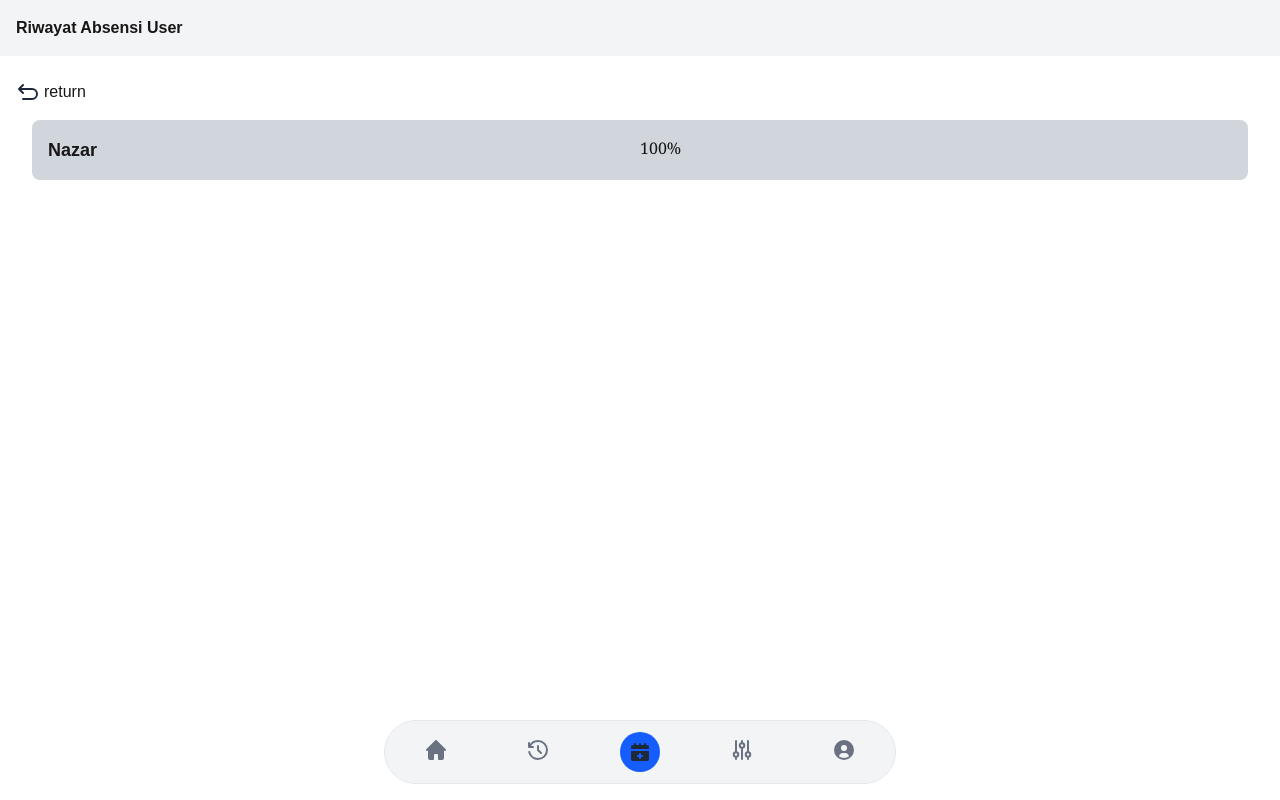
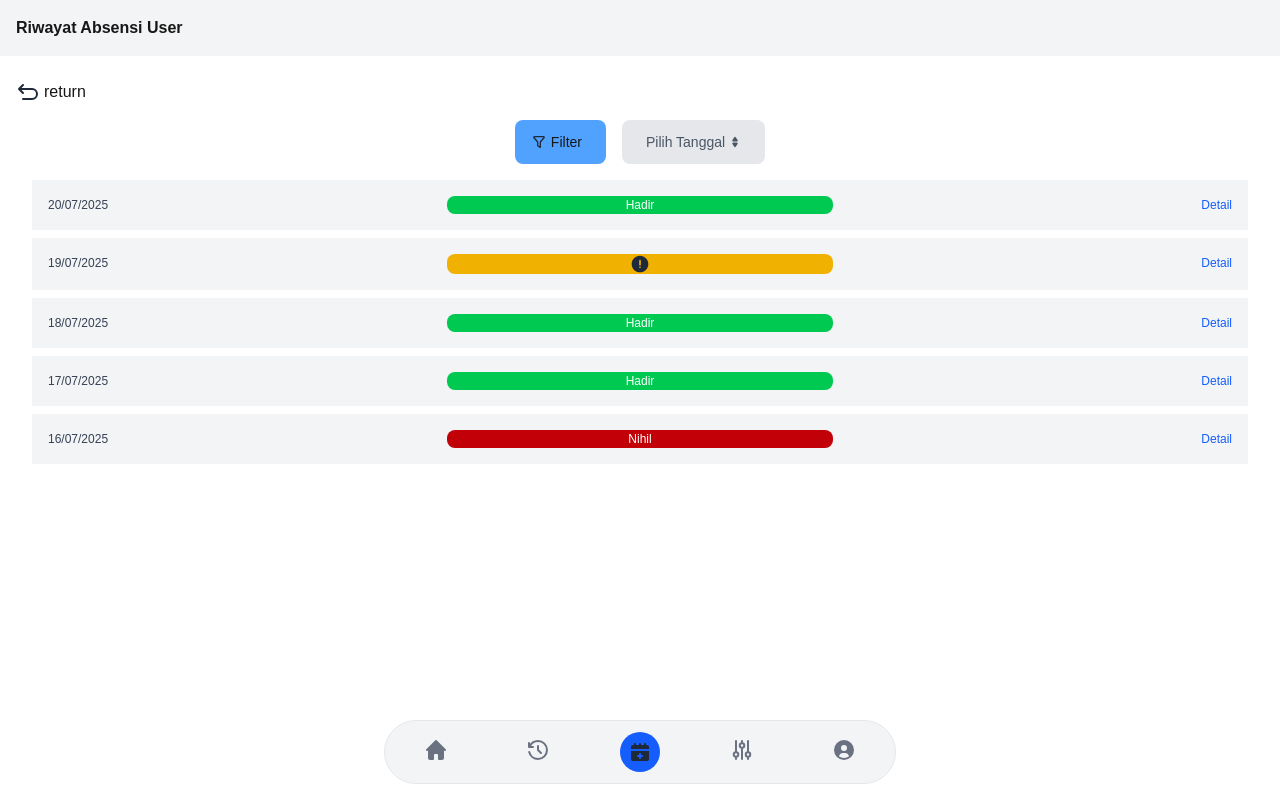
Before and after one commit to Nazarnazz/hrms-ui, a Next.js app: page /user/riwayat in a window 1280 px wide. Built offline with nearby package versions, Linux system fonts and the light colour scheme.

Commit message:
pembaruan halaman riwayat absensi user

```diff
--- a/src/app/admin/riwayat/page.js
+++ b/src/app/admin/riwayat/page.js
@@ -3,8 +3,9 @@ export default function Riwayat() {
   return (
     <>
       <Layout>
-        <div className="p-4">
-          <div className="p-4 rounded-lg dark:border-gray-700 mt-14">
+        <div className="p-4 mt-12">
+          <span className="text-[25px] mt-4 ">Riwayat Absensi</span>
+          <div className="py-4 rounded-lg dark:border-gray-700 ">
             <div className="relative overflow-x-auto shadow-md sm:rounded-lg">
               <table className="w-full text-sm text-left rtl:text-right text-gray-500 dark:text-gray-400">
                 <thead className="text-xs text-gray-700 uppercase bg-gray-50 dark:bg-gray-700 dark:text-gray-400">
--- a/src/app/components/menu-items/navbar.js
+++ b/src/app/components/menu-items/navbar.js
@@ -33,7 +33,7 @@ export default function Navbar({ toggleSidebar }) {
               </button>
               <a href="https://flowbite.com" className="flex ms-2 md:me-24">
                 <img src="https://flowbite.com/docs/images/logo.svg" className="h-8 me-3" alt="FlowBite Logo" />
-                <span className="self-center text-xl font-semibold sm:text-2xl whitespace-nowrap dark:text-white">Flowbite</span>
+                <span className="self-center text-xl font-semibold sm:text-2xl whitespace-nowrap dark:text-white">WPR</span>
               </a>
             </div>
             <div className="flex items-center">
--- a/src/app/components/menu-items/sidebar.js
+++ b/src/app/components/menu-items/sidebar.js
@@ -1,6 +1,12 @@
 import Link from "next/link";
+import { usePathname } from "next/navigation";
 
 export default function Sidebar({ isOpen }) {
+  const pathname = usePathname();
+  const linkClass = (path) =>
+    pathname === path
+      ? "flex items-center p-2 text-gray-900 rounded-lg bg-gray-200 dark:bg-gray-500 dark:text-white hover:bg-gray-100 dark:hover:bg-gray-700 group"
+      : "flex items-center p-2 text-gray-900 rounded-lg dark:text-white hover:bg-gray-100 dark:hover:bg-gray-700 group";
   const menuItems = [
     {
       icon: (
@@ -9,7 +15,7 @@ export default function Sidebar({ isOpen }) {
         </svg>
       ),
       label: "Dashboard",
-      path: " /admin/dashboard ",
+      path: "/admin/dashboard",
     },
     {
       icon: (
@@ -24,7 +30,7 @@ export default function Sidebar({ isOpen }) {
         </svg>
       ),
       label: "Riwayat Absensi",
-      path: " /admin/riwayat ",
+      path: "/admin/riwayat",
     },
     {
       icon: (
@@ -34,7 +40,7 @@ export default function Sidebar({ isOpen }) {
         </svg>
       ),
       label: "Lokasi",
-      path: " /admin/lokasi ",
+      path: "/admin/lokasi",
     },
     {
       icon: (
@@ -48,7 +54,7 @@ export default function Sidebar({ isOpen }) {
         </svg>
       ),
       label: "Users",
-      path: " /admin/users ",
+      path: "/admin/users",
     },
     {
       icon: (
@@ -57,7 +63,7 @@ export default function Sidebar({ isOpen }) {
         </svg>
       ),
       label: "Log Out",
-      path: " /logout ",
+      path: "/",
     },
   ];
   return (
@@ -71,7 +77,7 @@ export default function Sidebar({ isOpen }) {
           <ul className="space-y-2 font-medium">
             {menuItems.map((item) => (
               <li key={item.path}>
-                <Link href={item.path} className="flex items-center p-2 text-gray-900 rounded-lg dark:text-white hover:bg-gray-100 dark:hover:bg-gray-700 group">
+                <Link href={item.path} className={linkClass(item.path)} data={item.path}>
                   {item.icon}
                   <span className="ms-3">{item.label}</span>
                 </Link>
--- a/src/app/user/riwayat/page.js
+++ b/src/app/user/riwayat/page.js
@@ -12,11 +12,56 @@ export default function Riwayat() {
             </svg>
             <span className="ml-1">return</span>
           </div>
-          <div className="p-4 rounded-lg bg-gray-300 dark:bg-gray-600 m-4">
-            <div className="grid grid-cols-2">
-              <span className="font-bold text-lg">Nazar</span>
-              <span className="text-md font-serif">100%</span>
+          <div className="my-4">
+            <div className="flex justify-content gap-4 justify-center">
+              <div className="flex bg-blue-400 py-3 pr-6 pl-4 rounded-lg text-sm">
+                <svg class="w-4 h-4 mr-1 mt-0.5 text-gray-800 dark:text-white" aria-hidden="true" xmlns="http://www.w3.org/2000/svg" width="24" height="24" fill="none" viewBox="0 0 24 24">
+                  <path
+                    stroke="currentColor"
+                    stroke-linecap="round"
+                    stroke-width="2"
+                    d="M18.796 4H5.204a1 1 0 0 0-.753 1.659l5.302 6.058a1 1 0 0 1 .247.659v4.874a.5.5 0 0 0 .2.4l3 2.25a.5.5 0 0 0 .8-.4v-7.124a1 1 0 0 1 .247-.659l5.302-6.059c.566-.646.106-1.658-.753-1.658Z"
+                  />
+                </svg>
+                Filter
+              </div>
+              <div className="flex bg-gray-200 py-3 px-6 rounded-lg text-sm text-gray-600">
+                Pilih Tanggal
+                <svg className="w-3 h-3 ms-1 mt-1" aria-hidden="true" xmlns="http://www.w3.org/2000/svg" fill="currentColor" viewBox="0 0 24 24">
+                  <path d="M8.574 11.024h6.852a2.075 2.075 0 0 0 1.847-1.086 1.9 1.9 0 0 0-.11-1.986L13.736 2.9a2.122 2.122 0 0 0-3.472 0L6.837 7.952a1.9 1.9 0 0 0-.11 1.986 2.074 2.074 0 0 0 1.847 1.086Zm6.852 1.952H8.574a2.072 2.072 0 0 0-1.847 1.087 1.9 1.9 0 0 0 .11 1.985l3.426 5.05a2.123 2.123 0 0 0 3.472 0l3.427-5.05a1.9 1.9 0 0 0 .11-1.985 2.074 2.074 0 0 0-1.846-1.087Z" />
+                </svg>
+              </div>
             </div>
+          </div>
+
+          <div className="bg-gray-100 mb-2 gap-3 mx-4 p-4 text-[12px] grid grid-cols-3 justify-content">
+            <div className="text-gray-700">20/07/2025</div>
+            <div className="flex justify-center bg-green-500 text-white rounded-lg">Hadir</div>
+            <div className="flex justify-end text-blue-600">Detail</div>
+          </div>
+          <div className="bg-gray-100 mb-2 gap-3 mx-4 p-4 text-[12px] grid grid-cols-3 justify-content">
+            <div className="text-gray-700">19/07/2025</div>
+            <div className="flex justify-center bg-yellow-500 text-white rounded-lg">
+              <svg class="w-5 h-5 text-gray-800 dark:text-white " aria-hidden="true" xmlns="http://www.w3.org/2000/svg" width="24" height="24" fill="currentColor" viewBox="0 0 24 24">
+                <path fill-rule="evenodd" d="M2 12C2 6.477 6.477 2 12 2s10 4.477 10 10-4.477 10-10 10S2 17.523 2 12Zm11-4a1 1 0 1 0-2 0v5a1 1 0 1 0 2 0V8Zm-1 7a1 1 0 1 0 0 2h.01a1 1 0 1 0 0-2H12Z" clip-rule="evenodd" />
+              </svg>
+            </div>
+            <div className="flex justify-end text-blue-600">Detail</div>
+          </div>
+          <div className="bg-gray-100 mb-2 gap-3 mx-4 p-4 text-[12px] grid grid-cols-3 justify-content">
+            <div className="text-gray-700">18/07/2025</div>
+            <div className="flex justify-center bg-green-500 text-white rounded-lg">Hadir</div>
+            <div className="flex justify-end text-blue-600">Detail</div>
+          </div>
+          <div className="bg-gray-100 mb-2 gap-3 mx-4 p-4 text-[12px] grid grid-cols-3 justify-content">
+            <div className="text-gray-700">17/07/2025</div>
+            <div className="flex justify-center bg-green-500 text-white rounded-lg">Hadir</div>
+            <div className="flex justify-end text-blue-600">Detail</div>
+          </div>
+          <div className="bg-gray-100 mb-2 gap-3 mx-4 p-4 text-[12px] grid grid-cols-3 justify-content">
+            <div className="text-gray-700">16/07/2025</div>
+            <div className="flex justify-center bg-red-700 text-white rounded-lg">Nihil</div>
+            <div className="flex justify-end text-blue-600">Detail</div>
           </div>
         </div>
         <Navigation />
```
